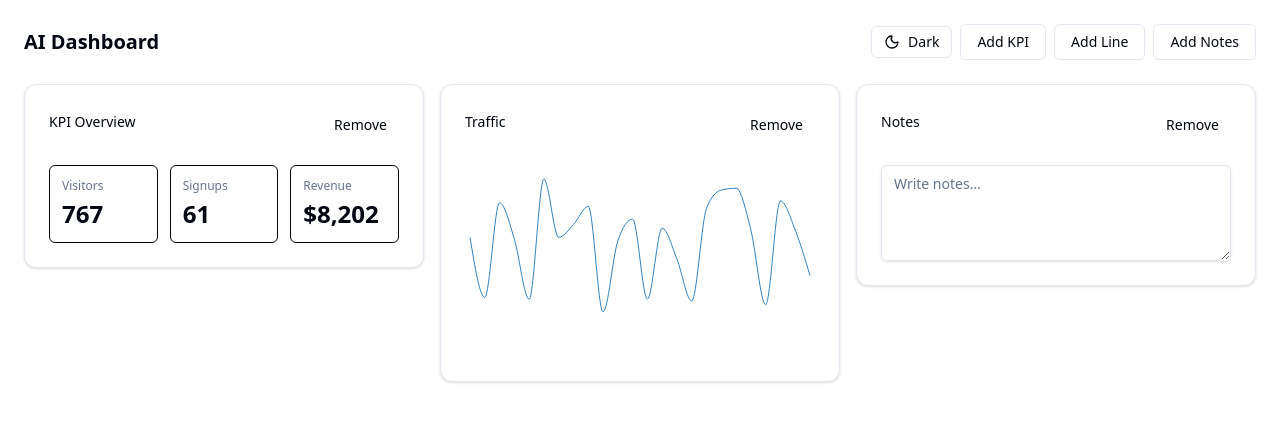
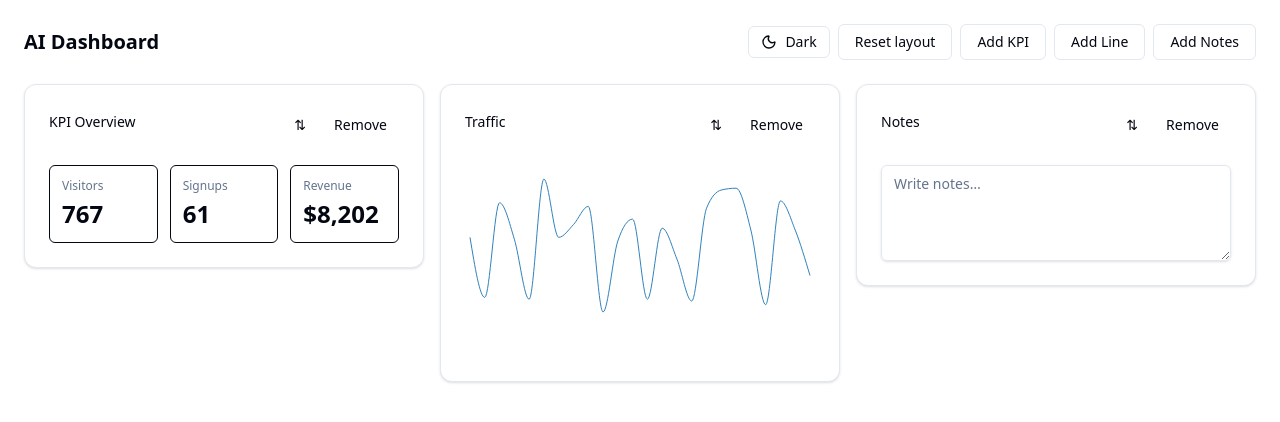
Before and after one commit to andrewteece/ai-dashboard, a Next.js app: page / in a window 1280 px wide. Shown: the top 422 px of the page. Built offline with nearby package versions, Linux system fonts and the light colour scheme.

Commit message:
feat(dnd): widget reorder + reset layout button

```diff
--- a/package.json
+++ b/package.json
@@ -18,6 +18,7 @@
     "@dnd-kit/core": "^6.3.1",
     "@dnd-kit/modifiers": "^9.0.0",
     "@dnd-kit/sortable": "^10.0.0",
+    "@dnd-kit/utilities": "^3.2.2",
     "@radix-ui/react-dialog": "^1.1.15",
     "@radix-ui/react-slot": "^1.2.3",
     "@vercel/analytics": "^1.5.0",
--- a/src/features/dashboard/components/DashboardGrid.tsx
+++ b/src/features/dashboard/components/DashboardGrid.tsx
@@ -1,22 +1,99 @@
 'use client';
 
-import { useEffect } from 'react';
+import {
+  DndContext,
+  DragEndEvent,
+  KeyboardSensor,
+  PointerSensor,
+  closestCenter,
+  useSensor,
+  useSensors,
+} from '@dnd-kit/core';
+import {
+  SortableContext,
+  arrayMove,
+  sortableKeyboardCoordinates,
+  useSortable,
+  verticalListSortingStrategy,
+} from '@dnd-kit/sortable';
+import { CSS } from '@dnd-kit/utilities';
+import { useEffect, useMemo } from 'react';
 import { initDashboardClient, useDashboard } from '../model/dashboard.store';
 import { WIDGETS } from '../utils/widget-registry';
+import { DragHandleProvider } from './dnd/drag-context';
+
+function SortableItem({ id, children }: { id: string; children: React.ReactNode }) {
+  const { attributes, listeners, setNodeRef, transform, transition } = useSortable({ id });
+  const style = {
+    transform: CSS.Transform.toString(transform),
+    transition,
+  };
+
+  const handleProps = {
+    ...attributes,
+    ...listeners,
+  } as React.HTMLAttributes<HTMLButtonElement>;
+
+  return (
+    <div ref={setNodeRef} style={style} data-testid={`sortable-${id}`} data-sortable-item>
+      <DragHandleProvider value={handleProps}>{children}</DragHandleProvider>
+    </div>
+  );
+}
 
 export function DashboardGrid() {
-  const widgets = useDashboard((s) => s.widgets);
-
+  // Seed defaults on first client mount (covers fresh tabs / cleared storage)
   useEffect(() => {
     initDashboardClient();
   }, []);
 
+  const widgets = useDashboard((s) => s.widgets);
+  const setWidgets = useDashboard((s) => s.setWidgets);
+
+  const sensors = useSensors(
+    useSensor(PointerSensor, { activationConstraint: { distance: 8 } }),
+    useSensor(KeyboardSensor, { coordinateGetter: sortableKeyboardCoordinates }),
+  );
+
+  const items = useMemo(() => widgets.map((w) => w.id), [widgets]);
+
+  function onDragEnd(event: DragEndEvent) {
+    const { active, over } = event;
+    if (!over || active.id === over.id) return;
+
+    const oldIndex = widgets.findIndex((w) => w.id === String(active.id));
+    const newIndex = widgets.findIndex((w) => w.id === String(over.id));
+    if (oldIndex < 0 || newIndex < 0) return;
+
+    setWidgets(arrayMove(widgets, oldIndex, newIndex));
+  }
+
+  if (!widgets || widgets.length === 0) {
+    // Friendly empty state so the page never looks “blank”
+    return (
+      <div className="rounded-lg border p-6 text-sm text-[hsl(var(--muted-foreground))]">
+        No widgets yet. Use <span className="font-medium">Add KPI</span>,{' '}
+        <span className="font-medium">Add Line</span>, or{' '}
+        <span className="font-medium">Add Notes</span> to get started.
+      </div>
+    );
+  }
+
   return (
-    <div className="grid grid-cols-1 gap-4 md:grid-cols-2 xl:grid-cols-3">
-      {widgets.map((w) => {
-        const render = WIDGETS[w.type];
-        return <div key={w.id}>{render(w)}</div>;
-      })}
-    </div>
+    <DndContext collisionDetection={closestCenter} sensors={sensors} onDragEnd={onDragEnd}>
+      <SortableContext items={items} strategy={verticalListSortingStrategy}>
+        <div className="grid gap-4 md:grid-cols-2 lg:grid-cols-3">
+          {widgets.map((w) => {
+            const Renderer = WIDGETS[w.type];
+            if (!Renderer) return null;
+            return (
+              <SortableItem key={w.id} id={w.id}>
+                <Renderer {...w} />
+              </SortableItem>
+            );
+          })}
+        </div>
+      </SortableContext>
+    </DndContext>
   );
 }
--- a/src/features/dashboard/components/DashboardHeader.tsx
+++ b/src/features/dashboard/components/DashboardHeader.tsx
@@ -1,3 +1,4 @@
+// src/features/dashboard/components/DashboardHeader.tsx
 'use client';
 
 import { Button } from '@/components/ui/button';
@@ -6,12 +7,31 @@ import { ThemeToggle } from './ThemeToggle';
 
 export function DashboardHeader() {
   const add = useDashboard((s) => s.addWidget);
+  const setWidgets = useDashboard((s) => s.setWidgets);
+
+  // Inline defaults so this works regardless of store exports
+  const DEFAULTS = [
+    { id: 'kpi-1', type: 'kpi' as const, title: 'KPI Overview' },
+    { id: 'line-1', type: 'line' as const, title: 'Traffic' },
+    { id: 'notes-1', type: 'notes' as const, title: 'Notes' },
+  ];
+
+  const onReset = () => {
+    // Optional confirm:
+    // if (!confirm('Reset dashboard layout to defaults?')) return;
+    setWidgets(DEFAULTS);
+  };
 
   return (
     <header className="mb-6 flex flex-wrap items-center justify-between gap-3">
       <h1 className="text-xl font-semibold">AI Dashboard</h1>
       <div className="flex items-center gap-2">
         <ThemeToggle />
+
+        <Button variant="outline" onClick={onReset} title="Reset to default layout">
+          Reset layout
+        </Button>
+
         <Button variant="outline" onClick={() => add('kpi')}>
           Add KPI
         </Button>
--- /dev/null
+++ b/src/features/dashboard/components/dnd/drag-context.tsx
@@ -0,0 +1,22 @@
+'use client';
+
+import * as React from 'react';
+
+/** Props we’ll spread onto the drag handle button */
+export type DragHandleProps = React.HTMLAttributes<HTMLButtonElement> | null;
+
+const DragHandleCtx = React.createContext<DragHandleProps>(null);
+
+export function DragHandleProvider({
+  value,
+  children,
+}: {
+  value: DragHandleProps;
+  children: React.ReactNode;
+}) {
+  return <DragHandleCtx.Provider value={value}>{children}</DragHandleCtx.Provider>;
+}
+
+export function useDragHandleProps() {
+  return React.useContext(DragHandleCtx);
+}
--- a/src/features/dashboard/components/widgets/WidgetCard.tsx
+++ b/src/features/dashboard/components/widgets/WidgetCard.tsx
@@ -3,6 +3,7 @@
 import { Button } from '@/components/ui/button';
 import { Card, CardContent, CardHeader, CardTitle } from '@/components/ui/card';
 import { useDashboard } from '../../model/dashboard.store';
+import { useDragHandleProps } from '../dnd/drag-context';
 
 type Props = {
   id: string;
@@ -12,14 +13,29 @@ type Props = {
 
 export function WidgetCard({ id, title, children }: Props) {
   const remove = useDashboard((s) => s.removeWidget);
+  const dragHandleProps = useDragHandleProps();
 
   return (
     <Card className="relative shadow-sm transition hover:shadow">
       <CardHeader className="flex flex-row items-center justify-between">
         <CardTitle className="text-sm font-medium">{title}</CardTitle>
-        <Button variant="ghost" size="sm" onClick={() => remove(id)}>
-          Remove
-        </Button>
+        <div className="flex items-center gap-1">
+          {/* Drag handle appears when DnD provides props */}
+          {dragHandleProps && (
+            <Button
+              variant="ghost"
+              size="sm"
+              className="cursor-grab active:cursor-grabbing"
+              aria-label="Drag to reorder"
+              {...dragHandleProps}
+            >
+              ⇅
+            </Button>
+          )}
+          <Button variant="ghost" size="sm" onClick={() => remove(id)}>
+            Remove
+          </Button>
+        </div>
       </CardHeader>
       <CardContent>{children}</CardContent>
     </Card>
```
Also changed, not shown: 2 other files (tests, documents, lock files or other folders).
